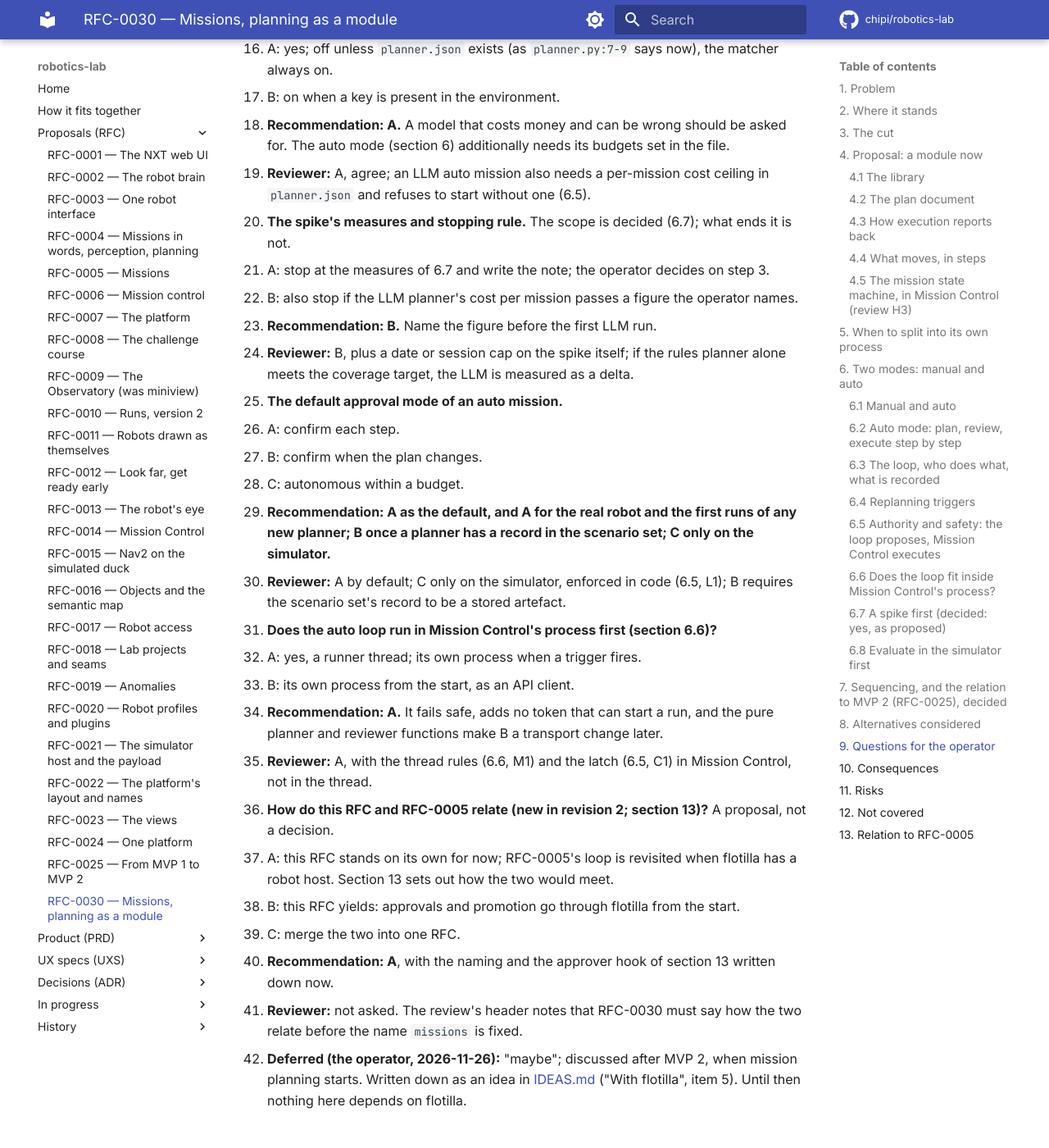
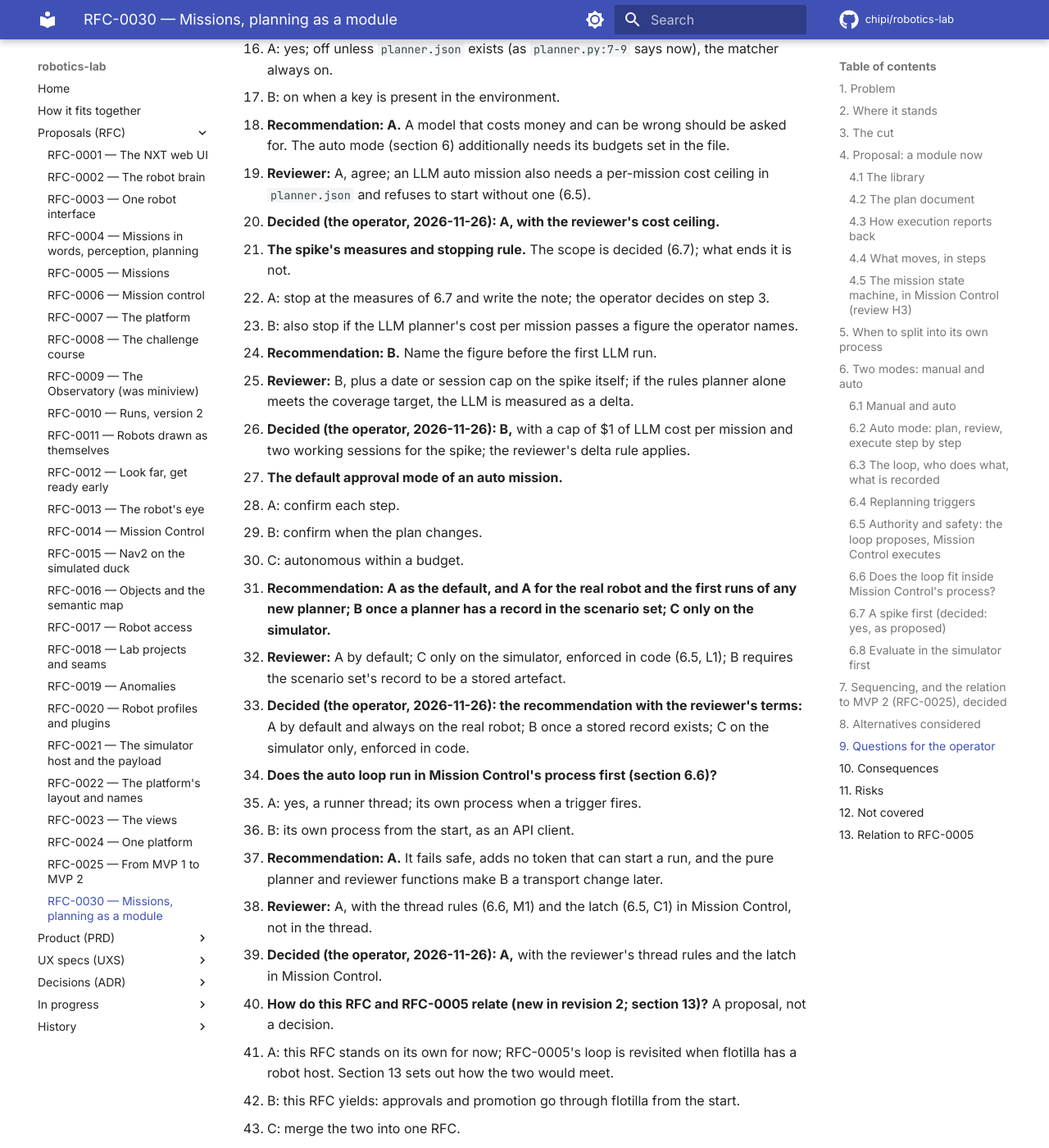
Before and after one commit to chipi/robotics-lab, an MkDocs documentation site: the page built from docs/rfc/RFC-0030-missions.md, in a window 1280 px wide and 1400 px high, scrolled down 22783 px. Shown: the whole window at 82% size. Built offline with MkDocs 1.6.1 and Material for MkDocs 9.7.7, drawn with Linux system fonts in a browser that asks for light colours; comment, search, counter and statistics services are not loaded.

Commit message:
docs: the operator's decisions of 2026-11-26: RFC-0030 questions 3-6, MCP rules R6-R8, the real sensor's failed floor zones stay a drop until R8
Co-Authored-By: Claude Opus 5.5 <noreply@anthropic.com>
Claude-Session: https://claude.ai/code/session_014cvkLACeLchr5ni8n9hCia

```diff
--- a/docs/rfc/RFC-0030-missions.md
+++ b/docs/rfc/RFC-0030-missions.md
@@ -758,12 +758,15 @@ the operator's.
      auto mode (section 6) additionally needs its budgets set in the file.
    - **Reviewer:** A, agree; an LLM auto mission also needs a per-mission cost ceiling in
      `planner.json` and refuses to start without one (6.5).
+   - **Decided (the operator, 2026-11-26): A, with the reviewer's cost ceiling.**
 4. **The spike's measures and stopping rule.** The scope is decided (6.7); what ends it is not.
    - A: stop at the measures of 6.7 and write the note; the operator decides on step 3.
    - B: also stop if the LLM planner's cost per mission passes a figure the operator names.
    - **Recommendation: B.** Name the figure before the first LLM run.
    - **Reviewer:** B, plus a date or session cap on the spike itself; if the rules planner alone
      meets the coverage target, the LLM is measured as a delta.
+   - **Decided (the operator, 2026-11-26): B,** with a cap of $1 of LLM cost per mission and
+     two working sessions for the spike; the reviewer's delta rule applies.
 5. **The default approval mode of an auto mission.**
    - A: confirm each step.
    - B: confirm when the plan changes.
@@ -773,6 +776,9 @@ the operator's.
      simulator.**
    - **Reviewer:** A by default; C only on the simulator, enforced in code (6.5, L1); B requires
      the scenario set's record to be a stored artefact.
+   - **Decided (the operator, 2026-11-26): the recommendation with the reviewer's terms:** A by
+     default and always on the real robot; B once a stored record exists; C on the simulator only,
+     enforced in code.
 6. **Does the auto loop run in Mission Control's process first (section 6.6)?**
    - A: yes, a runner thread; its own process when a trigger fires.
    - B: its own process from the start, as an API client.
@@ -780,6 +786,8 @@ the operator's.
      planner and reviewer functions make B a transport change later.
    - **Reviewer:** A, with the thread rules (6.6, M1) and the latch (6.5, C1) in Mission
      Control, not in the thread.
+   - **Decided (the operator, 2026-11-26): A,** with the reviewer's thread rules and the latch in
+     Mission Control.
 7. **How do this RFC and RFC-0005 relate (new in revision 2; section 13)?** A proposal, not a
    decision.
    - A: this RFC stands on its own for now; RFC-0005's loop is revisited when flotilla has a
```
Also changed, not shown: docs/wip/MCP-COVERAGE.md (+4 -1 lines), docs/wip/RESEARCH-LEARNED-AVOIDANCE.md (+5 -2 lines).
